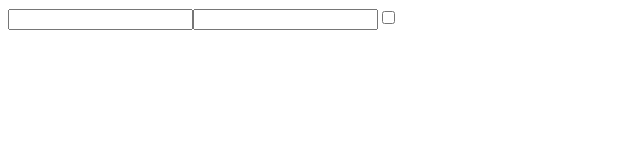
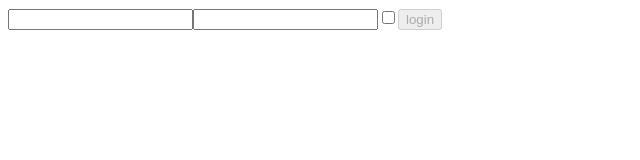
Before and after one commit to nico-barbieri/develhope-react, a React (Create React App) app in the folder exercise/: page / in a window 1280 px wide. Shown: the top 160 px of the page, without its empty margins (0-640 px from the left). Built offline with nearby package versions, Linux system fonts and the light colour scheme.

Commit message:
done ex28

```diff
--- a/exercise/src/App.js
+++ b/exercise/src/App.js
@@ -1,8 +1,27 @@
+import { useState } from "react";
 import Login from "./components/Login";
 
 function App() {
+    const [state, setState] = useState()
+
+    const onLogin = (user) => {
+        setState(state => {
+            return {
+                ...state,
+                name: user.name,
+                password: user.password,
+                remember: user.remember,
+            }
+        })
+    }
+
     return <>
-        <Login />
+        <Login onLogin={onLogin}/>
+        {(state && <div>
+            <h1>Hello {state.name}</h1>
+            <p>Your password is {state.password}</p>
+            <p>You have{!state.remember && <>n't</>} checked the box</p>
+        </div>)}
     </>
 }
 
--- a/exercise/src/components/Login.js
+++ b/exercise/src/components/Login.js
@@ -1,6 +1,6 @@
 import {useState} from 'react';
 
-function Login() {
+function Login(prop) {
     const [state, setState] = useState({
         name: '',
         password: '',
@@ -9,16 +9,26 @@ function Login() {
 
     const handleInput = (e) => {
         const {name, type, value, checked} = e.target;
-        setState(
-            {
+        setState((state) =>{
+            return {
+                ...state,
                 [name]: (type === 'checkbox') ? checked : value
             }
-        )
+        })
     }
+
+    const handleSubmit = (e) => {
+        e.preventDefault();
+        prop.onLogin(state);
+    }
+
     return <>
+    <form onSubmit={handleSubmit}>
         <input name='name' value={state.name} onChange={handleInput} />
         <input name='password' type='password' value={state.password} onChange={handleInput} />
         <input name='remember' type='checkbox' value={state.remember} onChange={handleInput} />
+        <button type='submit' disabled={!state.name || !state.password}>login</button>
+    </form>
     </>
 }
 
```
